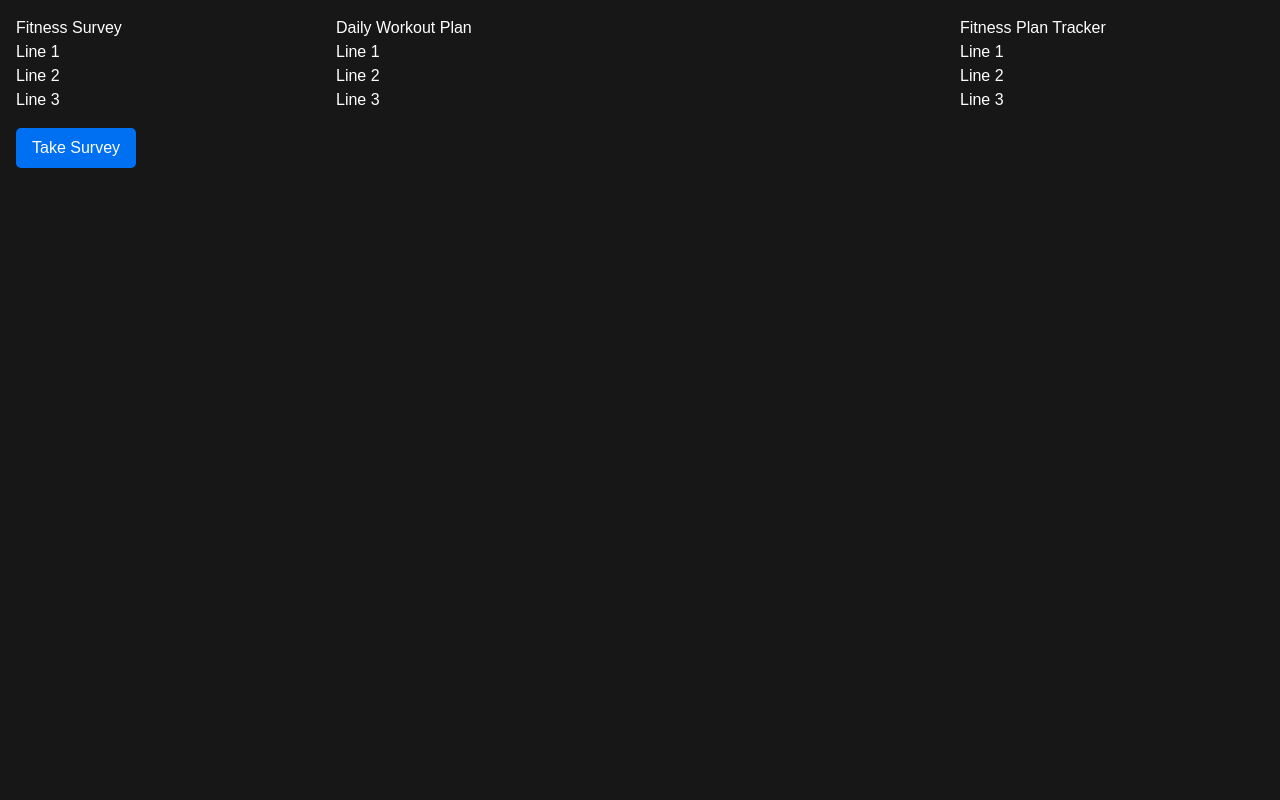
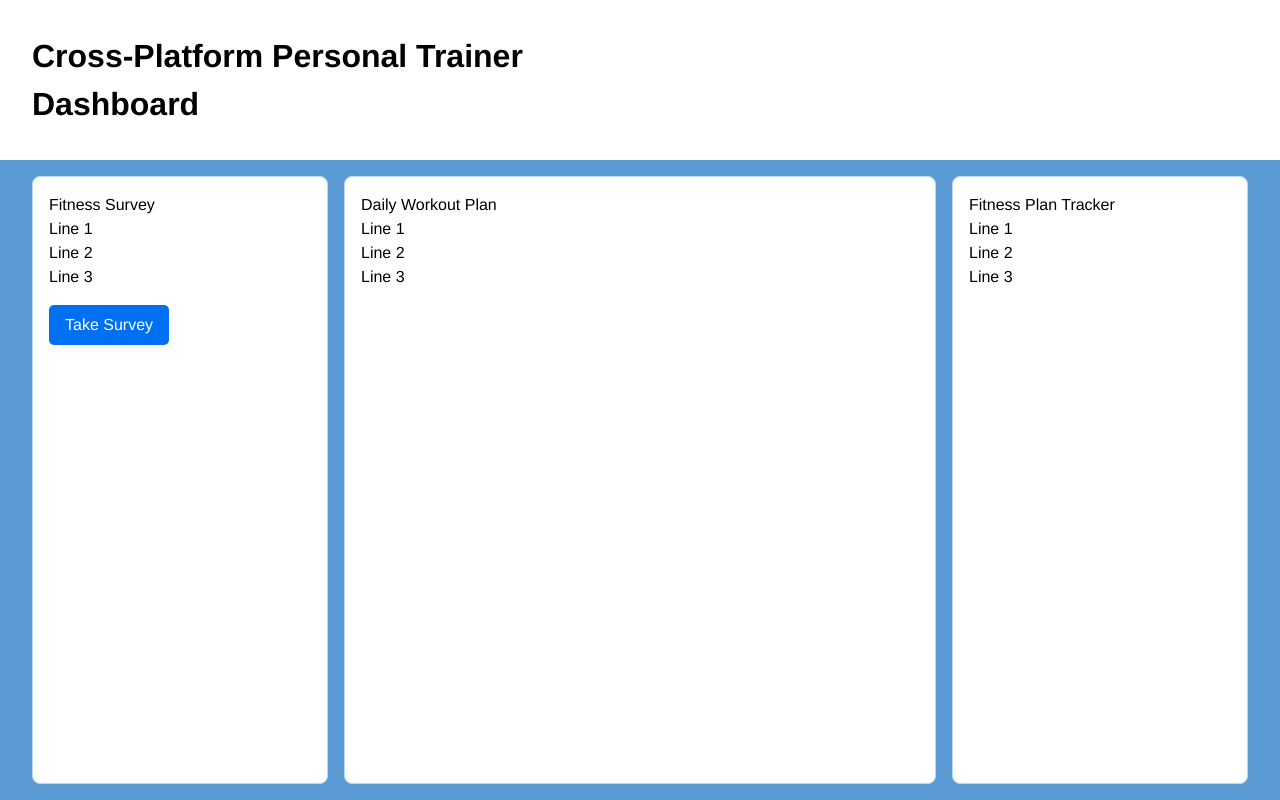
Before and after one commit to alexisabadger/cs467_project, a Next.js app in the folder personal-trainer/: page /pages/dashboard in a window 1280 px wide. Built offline with nearby package versions, Linux system fonts and the light colour scheme.

Commit message:
Added header to dashboard

```diff
--- /dev/null
+++ b/personal-trainer/app/api/user/get/route.ts
@@ -0,0 +1,37 @@
+import { db } from "@/lib/databaseConnection";
+import { NextResponse } from "next/server";
+
+export async function GET(req: Request) {
+  try {
+    // Extract the userId from  header
+    const userIdHeader = req.headers.get("x-user-id");
+
+    if (!userIdHeader) {
+      return NextResponse.json(
+        { success: false, error: "User ID not in request headers." },
+        { status: 400 }
+      );
+    }
+    const userId = parseInt(userIdHeader, 10);
+
+    // Call the stored SQL procedure `User_Get()`
+    const [resultSets]: any = await db.query("CALL User_Get(?, ?, ?)", [userId, null, null]);
+    const rows = resultSets[0];
+
+    if (!rows || rows.length === 0) {
+      return NextResponse.json(
+        { success: false, error: "User not found." },
+        { status: 404 }
+      );
+    }
+    const userName: string = rows[0].UserName;
+
+    return NextResponse.json({ success: true, user: userName });
+  } catch (error: unknown) {
+    const err = error as Error;
+    return NextResponse.json(
+      { success: false, error: err.message || "server error." },
+      { status: 500 }
+    );
+  }
+}
--- a/personal-trainer/app/page.tsx
+++ b/personal-trainer/app/page.tsx
@@ -13,6 +13,7 @@ export default function Home() {
     const password = (document.getElementById("password") as HTMLInputElement)
       .value;
 
+
     const res = await fetch("/api/authenticate", {
       method: "POST",
       headers: {
@@ -23,9 +24,15 @@ export default function Home() {
 
     const data = await res.json();
 
+
+//const mockSuccess = true;
+
     if (data.success) {
       // Set token here
 
+//    if (mockSuccess) {
+      const userId = data.data[0]?.UserId
+      localStorage.setItem("userId",userId)
       router.push("/pages/dashboard");
     } else {
       alert("Authentication failed: " + (data.error || "Invalid credentials"));
--- a/personal-trainer/app/pages/dashboard/page.tsx
+++ b/personal-trainer/app/pages/dashboard/page.tsx
@@ -1,23 +1,29 @@
-import LeftSidebar from '@/components/LeftSidebar';
-import MainContent from '@/components/MainContent';
-import RightSidebar from '@/components/RightSidebar';
+"use client";
 
-export default function HomePage() {
+import styles from "@/components/Dashboard.module.css";
+import Header from "@/components/Header";
+import LeftSidebar from "@/components/LeftSidebar";
+import MainContent from "@/components/MainContent";
+import RightSidebar from "@/components/RightSidebar";
+
+export default function DashboardPage() {
   return (
-    <>
-      <div
-        style={{
-          display: 'grid',
-          gridTemplateColumns: '1fr 2fr 1fr',
-          gap: '1rem',
-          padding: '1rem',
-          height: '100vh',
-        }}
-      >
-        <LeftSidebar />
-        <MainContent />
-        <RightSidebar />
+    <div className={styles.dashboardContainer}>
+      <div className={styles.header}>
+        <Header />
       </div>
-    </>
+
+      <div className={styles.contentGrid}>
+        <div className={`${styles.card} ${styles.leftSidebar}`}>
+          <LeftSidebar />
+        </div>
+        <div className={`${styles.card} ${styles.mainContent}`}>
+          <MainContent />
+        </div>
+        <div className={`${styles.card} ${styles.rightSidebar}`}>
+          <RightSidebar />
+        </div>
+      </div>
+    </div>
   );
 }
--- /dev/null
+++ b/personal-trainer/components/Dashboard.module.css
@@ -0,0 +1,58 @@
+.dashboardContainer {
+    display: grid;
+    grid-template-rows: auto 1fr;
+    height: 100vh;
+    width: 100%;
+    background-color: #5b9bd5;
+    font-family: "JejuGothic-Regular", Helvetica, sans-serif;
+  }
+
+  .header {
+    display: flex;
+    justify-content: space-between;
+    align-items: center;
+    padding: 1rem 1rem;
+    gap: 35rem;      /* having trouble right justifying the right header*/
+    background-color: #ffffff;
+    color: #000000;
+  }
+
+  .headerLeft {
+    font-size: 2rem;
+    font-weight: bold;
+    text-align: left;
+  }
+
+  .headerRight {
+    font-size: 1rem;
+    font-weight: normal;
+    text-align: right;
+  }
+
+
+  .contentGrid {
+    grid-row: 2;
+    display: grid;
+    grid-template-columns: 1fr 2fr 1fr;
+    gap: 1rem;
+    padding: 1rem 2rem;
+    background-color: #5b9bd5;
+  }
+
+  .card {
+    background-color: #ffffff;
+    border: 1px solid #bdd7ee;
+    border-radius: 8px;
+    padding: 1rem;
+    height: 100%;
+    overflow-y: auto;
+    color: #000000;
+  }
+
+  .leftSidebar,
+  .mainContent,
+  .rightSidebar {
+    font-family: var(--single-line-body-base-font-family);
+    font-size: var(--single-line-body-base-font-size);
+    color: #000000;
+  }
--- /dev/null
+++ b/personal-trainer/components/Header.tsx
@@ -0,0 +1,41 @@
+"use client";
+
+import React, { useEffect, useState } from "react";
+import styles from "@/components/Dashboard.module.css";
+
+const Header: React.FC = () => {
+  const [username, setUsername] = useState<string>("");
+
+  useEffect(() => {
+    const fetchUser = async () => {
+      const userId = localStorage.getItem("userId");
+      if (!userId) return;
+
+      const res = await fetch("/api/user/get", {
+        headers: {
+          "x-user-id": userId,
+        },
+      });
+
+      const data = await res.json();
+      if (data.success) {
+        setUsername(data.user);
+      }
+    };
+
+    fetchUser();
+  }, []);
+
+  return (
+    <header className={styles.header}>
+      <div className={styles.headerLeft}>
+        <h1>Cross-Platform Personal Trainer Dashboard</h1>
+      </div>
+      <div className={styles.headerRight}>
+        {username && `${username}`}
+      </div>
+    </header>
+  );
+};
+
+export default Header;
```
